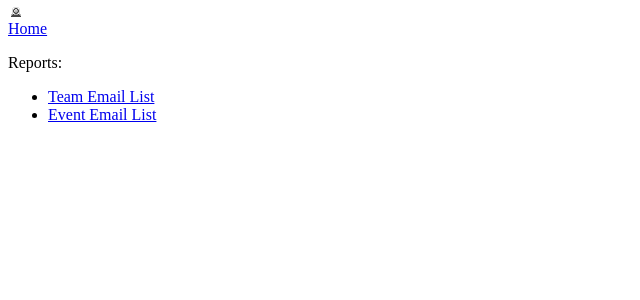
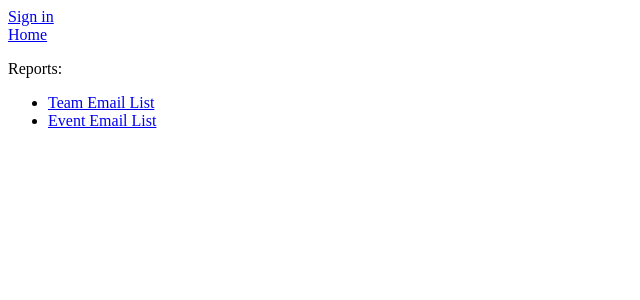
Before and after one commit to PeterJohnson/roster, a Django app: template templates/roster/front.html in a window 1280 px wide. Shown: the top 300 px of the page, without its empty margins (0-640 px from the left). Run offline with Django 3.2, Linux system fonts and the light colour scheme; the template is opened without the code that fills it, so the values that code supplies are empty; some libraries are stand-ins or nearby versions.

Commit message:
Fix login/logout logic.

```diff
--- a/templates/roster/base.html
+++ b/templates/roster/base.html
@@ -16,10 +16,10 @@
 <body {% block bodyclass %}{% endblock %}>{% block body %}
 <div id="width">
 <div id="header" class="ui-corner-all">
-    {% block signin %}{% if not users.get_current_user %}
-        <div id="signin"><a href="{{loginurl}}" title="Sign in"><span class="ui-icon ui-icon-person"></span></a></div>
+    {% block signin %}{% if not user.is_authenticated %}
+        <div id="signin"><a href="/roster/login/">Sign in</a></div>
     {% else %}
-        <div id="signin"><a href="{{logouturl}}" title="Sign out"><span class="ui-icon ui-icon-power"></span></a></div>
+        <div id="signin"><a href="/roster/logout/">Sign out</a></div>
     {% endif %}{% endblock signin %}
 </div>
 <div id="navbar">{% block navitems %}<a href="/roster/">Home</a>{% endblock navitems %}</div>
--- /dev/null
+++ b/templates/roster/logout.html
@@ -0,0 +1,5 @@
+{% extends "roster/base.html" %}
+
+{% block content %}
+<p>Logged out.</p>
+{% endblock %}
--- a/urls.py
+++ b/urls.py
@@ -1,8 +1,11 @@
 from django.conf.urls.defaults import *
+from django.contrib.auth.views import login, logout
 
 urlpatterns = patterns('roster.views',
     (r'^$', 'front'),
     #(r'^readme$', 'readme'),    # use to preview readme.md
+    (r'^login/$', login, {'template_name': 'roster/login.html'}),
+    (r'^logout/$', logout, {'template_name': 'roster/logout.html'}),
     (r'^email/$', 'email_list'),
     #(r'^person/$', 'person_list'),
     #(r'^person/(?P<person_link>[\w-]+)$', 'person_detail'),
```
Also changed, not shown: views.py (+6 -3 lines).
